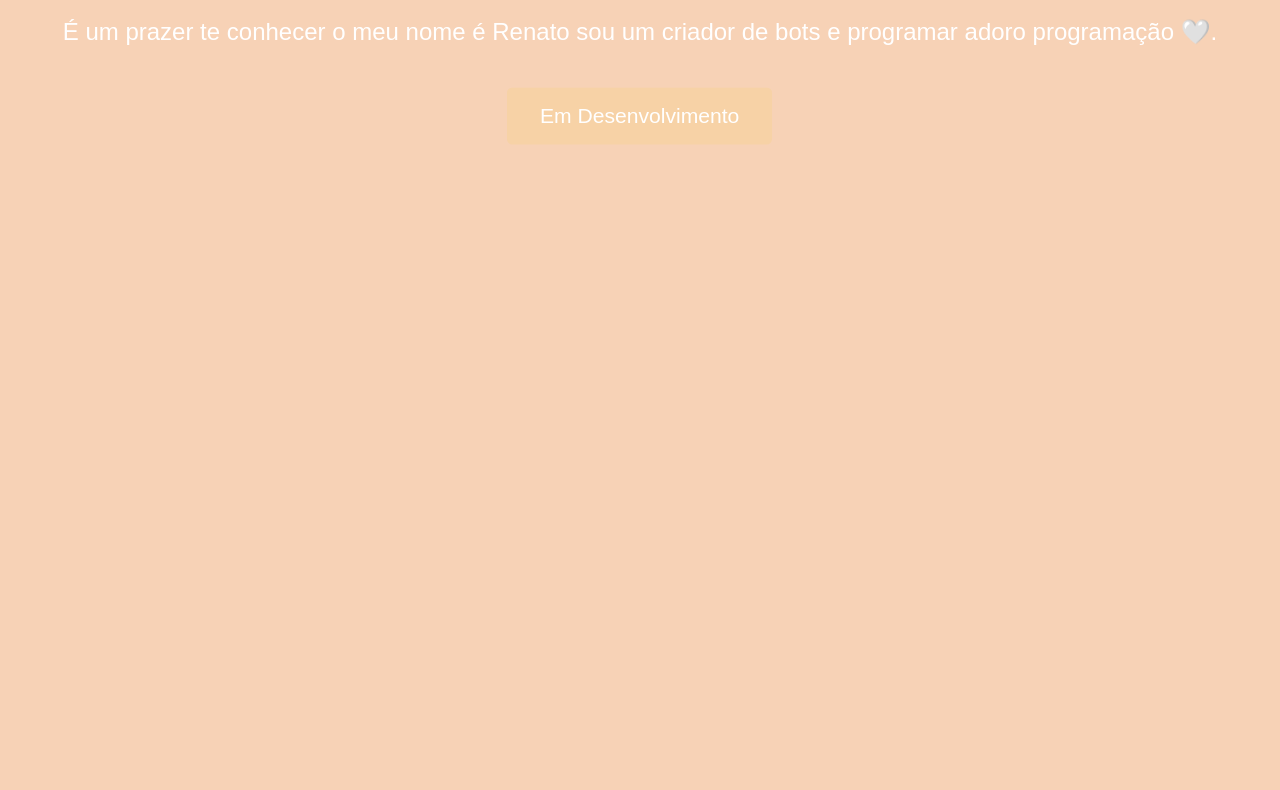
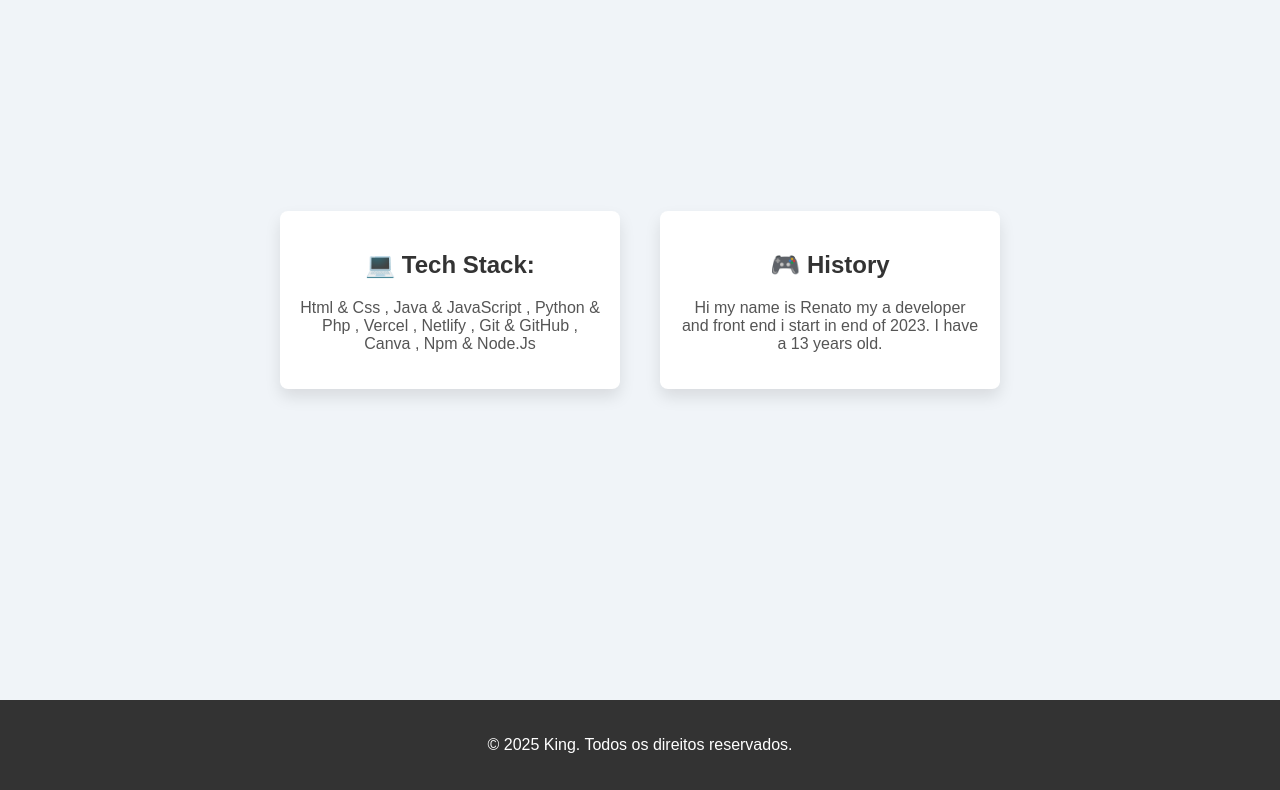
Before and after one commit to developerking-s/site, a plain HTML site: page index.html in a window 1280 px wide. Shown: the part 380-1170 px from the top of the page. Before the commit the page ends 800 px from the top, so only its background shows below. Drawn offline with Linux system fonts and the light colour scheme.

Commit message:
Atualizar o index.html

```diff
--- a/index.html
+++ b/index.html
@@ -6,82 +6,110 @@
     <title>King</title>
     <style>
         body {
-            font-family: Arial, sans-serif;
-            background-color: #f7d2b6; /* Cor de fundo pastel */
+            font-family: 'Arial', sans-serif;
+            margin: 0;
+            padding: 0;
+            background-color: #f0f4f8;
+            overflow-x: hidden;
+        }
+
+        header {
+            background: linear-gradient(135deg, #000000, #0000);
+            color: white;
+            text-align: center;
+            padding: 80px 20px;
+            position: relative;
+        }
+
+        header h1 {
+            font-size: 3rem;
+            animation: fadeIn 2s ease-in-out;
+        }
+
+        @keyframes fadeIn {
+            0% { opacity: 0; }
+            100% { opacity: 1; }
+        }
+
+        .container {
             display: flex;
             justify-content: center;
             align-items: center;
-            height: 100vh;
-            margin: 0;
+            min-height: 100vh;
+            animation: slideUp 1.5s ease-out;
         }
 
-        .container {
-            text-align: center;
+        @keyframes slideUp {
+            0% { transform: translateY(50px); opacity: 0; }
+            100% { transform: translateY(0); opacity: 1; }
         }
 
-        h1 {
-            font-size: 3em;
-            color: #fff;
-            animation: bounce 2s infinite;
+        .card {
+            background-color: white;
+            box-shadow: 0 8px 16px rgba(0, 0, 0, 0.1);
+            border-radius: 8px;
+            width: 300px;
+            padding: 20px;
+            margin: 20px;
+            text-align: center;
+            transform: scale(1);
+            transition: transform 0.3s ease;
         }
 
-        p {
-            font-size: 1.5em;
-            color: #fff;
-            animation: fadeIn 3s forwards;
-            opacity: 0;
+        .card:hover {
+            transform: scale(1.05);
         }
 
-        .button {
-            margin-top: 20px;
-            padding: 15px 30px;
-            font-size: 1.2em;
-            color: white;
-            background-color: #f7d2a6;
-            border: none;
-            cursor: pointer;
-            border-radius: 5px;
-            animation: scaleUp 0.5s ease-in-out forwards;
+        .card h2 {
+            font-size: 1.5rem;
+            color: #333;
         }
 
-        .button:hover {
-            background-color: #f7d2b6;
+        .card p {
+            font-size: 1rem;
+            color: #555;
         }
 
-        @keyframes bounce {
-            0%, 20%, 50%, 80%, 100% {
-                transform: translateY(0);
-            }
-            40% {
-                transform: translateY(-30px);
-            }
-            60% {
-                transform: translateY(-15px);
-            }
+        footer {
+            text-align: center;
+            padding: 20px;
+            background-color: #333;
+            color: white;
+            position: relative;
         }
 
-        @keyframes fadeIn {
-            to {
-                opacity: 1;
-            }
+        footer p {
+            font-size: 1rem;
+            animation: slideIn 2s ease-out;
         }
 
-        @keyframes scaleUp {
-            0% {
-                transform: scale(1);
-            }
-            100% {
-                transform: scale(1.1);
-            }
+        @keyframes slideIn {
+            0% { transform: translateX(100%); }
+            100% { transform: translateX(0); }
         }
 
     </style>
 </head>
 <body>
-    <div class="container">
-        <h1>👋 Olá sou o RJ! Sou Programador</h1>
-        <p>É um prazer te conhecer o meu nome é Renato sou um criador de bots e programar adoro programação 🤍.</p>
-        <button class="button">Em Desenvolvimento</button>
+
+<header>
+    <h1>👋 Hi , I'm King! Developer and Front End </h1>
+</header>
+
+<div class="container">
+    <div class="card">
+        <h2>💻 Tech Stack:</h2>
+        <p>Html & Css , Java & JavaScript , Python & Php , Vercel , Netlify , Git & GitHub , Canva , Npm & Node.Js</p>
     </div>
+    <div class="card">
+        <h2>🎮 History</h2>
+        <p>Hi my name is Renato my a developer and front end i start in end of 2023. I have a 13 years old.</p>
+    </div>
+</div>
+
+<footer>
+    <p>&copy; 2025 King. Todos os direitos reservados.</p>
+</footer>
+
 </body>
 </html>
```
